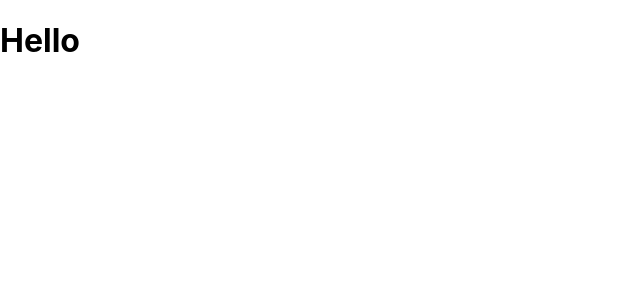
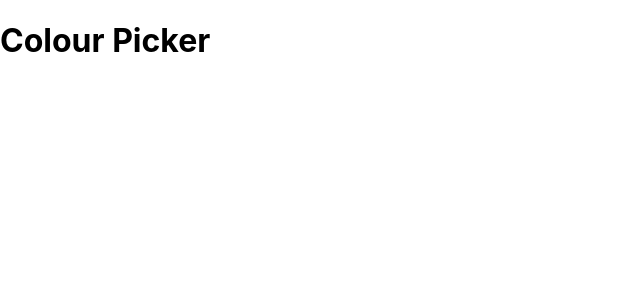
Before and after one commit to nsleeah/react-colour-picker, a React (Create React App) app: page / in a window 1280 px wide. Shown: the top 300 px of the page, without its empty margins (0-640 px from the left). Built offline with nearby package versions, Linux system fonts and the light colour scheme.

Commit message:
initialise states in colour picker container

```diff
--- a/src/App.js
+++ b/src/App.js
@@ -1,8 +1,12 @@
 import './App.css';
+import ColourPickerContainer from './containers/ColourPickerContainer';
 
 function App() {
   return (
-    <h1>Hello</h1>
+    <>
+     <h1>Colour Picker</h1>
+    <ColourPickerContainer/>
+    </>
   );
 }
 
--- a/src/containers/ColourPickerContainer.js
+++ b/src/containers/ColourPickerContainer.js
@@ -0,0 +1,15 @@
+import { useState } from "react"; //More Efficient Than React
+
+//Initialising 4 Bits of State
+const ColourPickerContainer = () => {
+    const [red, setRed] = useState(50); //50% Position on Slider.
+    const [green, setGreen] = useState(50);
+    const [blue, setBlue] = useState(50);
+    const [rgb, setRgb] = useState("rgb(128, 128, 128");
+
+}
+
+export default ColourPickerContainer;
+
+//Questions?
+//What are the States?
```
